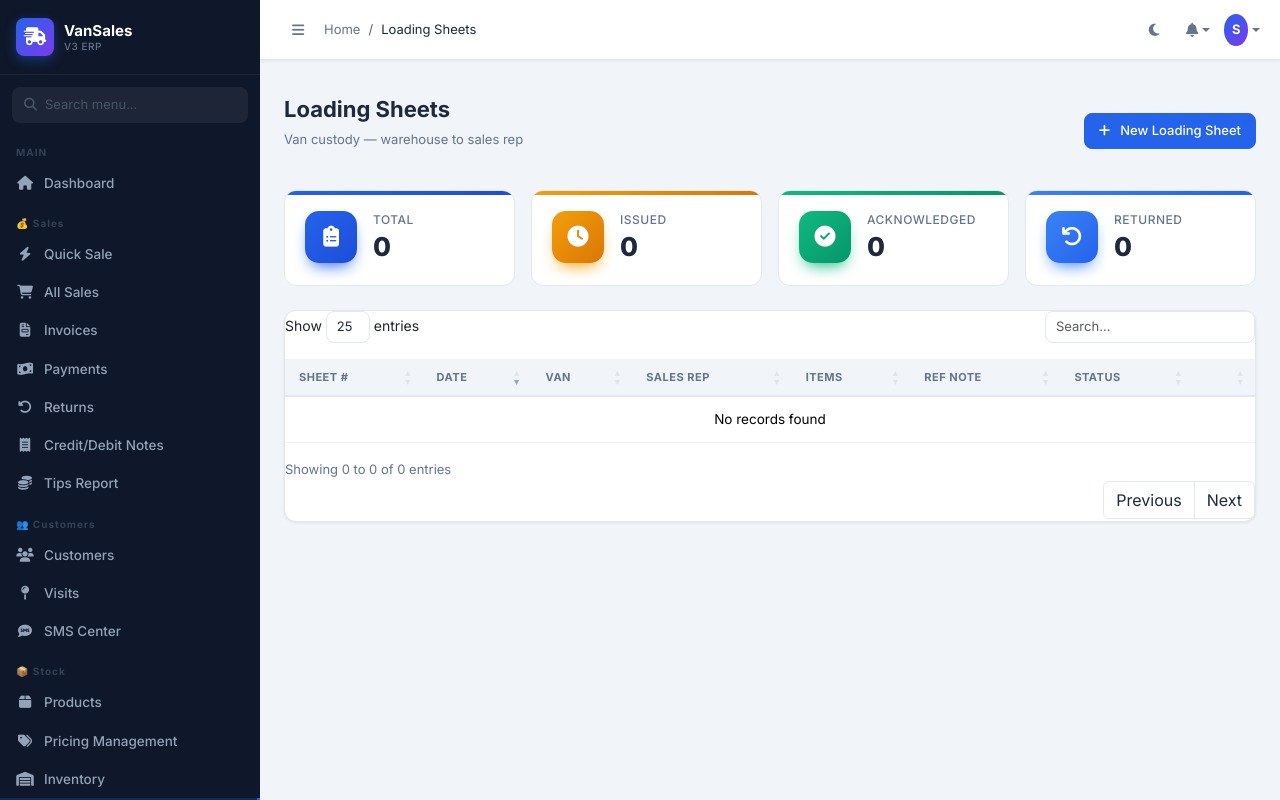
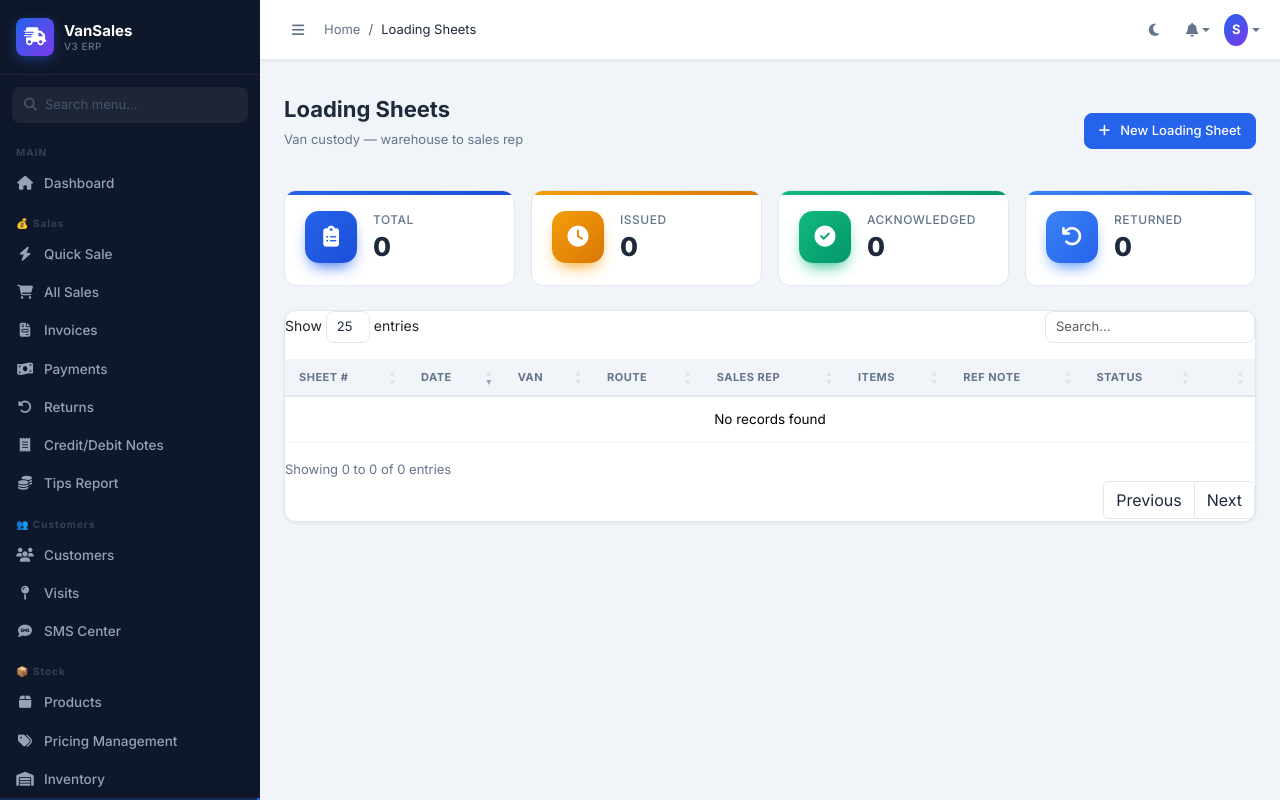
Before and after one commit to itmhikizaro08-hub/van-sale-v3, a Flask app: page /vans/loading in a window 1280 px wide. Run offline with Flask 3, Linux system fonts and the light colour scheme; a user stored in the database is signed in; data comes from the database, SQL or seed files in the repository; data that the repository does not hold is empty; some libraries are stand-ins or nearby versions.

Commit message:
Add route info to Loading Sheets
Loading Sheets showed which van and rep a sheet was issued to but
never which route that van actually covers, despite Van already
having a route assignment. Added a Route column and filter dropdown
to the list page for managers/warehouse staff (RBAC 'all' scope) so
they can see which reps are headed where; hidden for reps who only
see their own sheets ('own' scope, no filter needed). Also added a
Route field to the sheet detail page's Custody Details.

Co-Authored-By: Claude Sonnet 5 <noreply@anthropic.com>

```diff
--- a/routes/vans.py
+++ b/routes/vans.py
@@ -179,15 +179,20 @@ def stock():
 @login_required
 @require_module('loading')
 def loading_index():
+    route_id = request.args.get('route_id', type=int)
+    routes = []
     if current_user.scope('loading') == 'own':
         sheets = LoadingSheet.query.filter_by(
             sales_rep_id=current_user.id
         ).order_by(LoadingSheet.created_at.desc()).limit(100).all()
     else:
-        sheets = LoadingSheet.query.order_by(
-            LoadingSheet.created_at.desc()).limit(100).all()
+        q = LoadingSheet.query.join(Van, LoadingSheet.van_id == Van.id)
+        if route_id:
+            q = q.filter(Van.route_id == route_id)
+        sheets = q.order_by(LoadingSheet.created_at.desc()).limit(100).all()
+        routes = Route.query.filter_by(status='active').order_by(Route.route_name).all()
 
-    return render_template('vans/loading_index.html', sheets=sheets)
+    return render_template('vans/loading_index.html', sheets=sheets, routes=routes, route_id=route_id)
 
 
 @vans_bp.route('/loading/new', methods=['GET', 'POST'])
--- a/templates/vans/loading_index.html
+++ b/templates/vans/loading_index.html
@@ -16,15 +16,32 @@
   <div class="col-6 col-md-3"><div class="stat-card info"><div class="stat-icon"><i class="fas fa-undo"></i></div><div><div class="stat-label">Returned</div><div class="stat-value">{{ sheets|selectattr('status','eq','returned')|list|length }}</div></div></div></div>
 </div>
 
+{% if routes %}
+<div class="card mb-3"><div class="card-body py-2">
+  <form method="GET" class="row g-2 align-items-end">
+    <div class="col-md-4">
+      <label class="form-label">Route</label>
+      <select name="route_id" class="form-select" onchange="this.form.submit()">
+        <option value="">All Routes</option>
+        {% for r in routes %}
+        <option value="{{ r.id }}" {{ 'selected' if route_id == r.id }}>{{ r.route_name }}</option>
+        {% endfor %}
+      </select>
+    </div>
+  </form>
+</div></div>
+{% endif %}
+
 <div class="card"><div class="card-body p-0"><div class="table-responsive">
 <table class="table table-hover dt-table mb-0" id="loadingTable">
-  <thead><tr><th>Sheet #</th><th>Date</th><th>Van</th><th>Sales Rep</th><th>Items</th><th>Ref Note</th><th>Status</th><th></th></tr></thead>
+  <thead><tr><th>Sheet #</th><th>Date</th><th>Van</th><th>Route</th><th>Sales Rep</th><th>Items</th><th>Ref Note</th><th>Status</th><th></th></tr></thead>
   <tbody>
     {% for s in sheets %}
     <tr>
       <td><a href="{{ url_for('vans.loading_view', sheet_id=s.id) }}" class="fw-600">{{ s.sheet_number }}</a></td>
       <td class="text-muted fs-12">{{ s.loading_date.strftime('%d %b %Y') if s.loading_date else '' }}</td>
       <td>{{ s.van.van_number if s.van else '—' }}</td>
+      <td class="text-muted fs-12">{{ s.van.route.route_name if s.van and s.van.route else '—' }}</td>
       <td class="fw-600">{{ s.sales_rep.full_name if s.sales_rep else '—' }}</td>
       <td><span class="badge bg-secondary">{{ s.items|length }} products</span></td>
       <td>{% if s.reference_note %}<span class="ref-note-badge"><i class="fas fa-book me-1"></i>{{ s.reference_note[:22] }}</span>{% else %}<span class="text-muted fs-12">—</span>{% endif %}</td>
--- a/templates/vans/loading_view.html
+++ b/templates/vans/loading_view.html
@@ -43,6 +43,7 @@
       <div class="card-body">
         <div class="mb-3"><div class="text-muted fs-12">Sales Rep</div><div class="fw-700">{{ sheet.sales_rep.full_name if sheet.sales_rep else '—' }}</div></div>
         <div class="mb-3"><div class="text-muted fs-12">Van</div><div class="fw-600">{{ sheet.van.van_number if sheet.van else '—' }}</div></div>
+        <div class="mb-3"><div class="text-muted fs-12">Route</div><div class="fw-600">{{ sheet.van.route.route_name if sheet.van and sheet.van.route else '—' }}</div></div>
         <div class="mb-3"><div class="text-muted fs-12">Issued By</div><div class="fw-600">{{ sheet.issued_by.full_name if sheet.issued_by else '—' }}</div></div>
         <div class="mb-3"><div class="text-muted fs-12">Date</div><div class="fw-600">{{ sheet.loading_date.strftime('%d %B %Y') if sheet.loading_date else '—' }}</div></div>
         {% if sheet.reference_note %}
```
